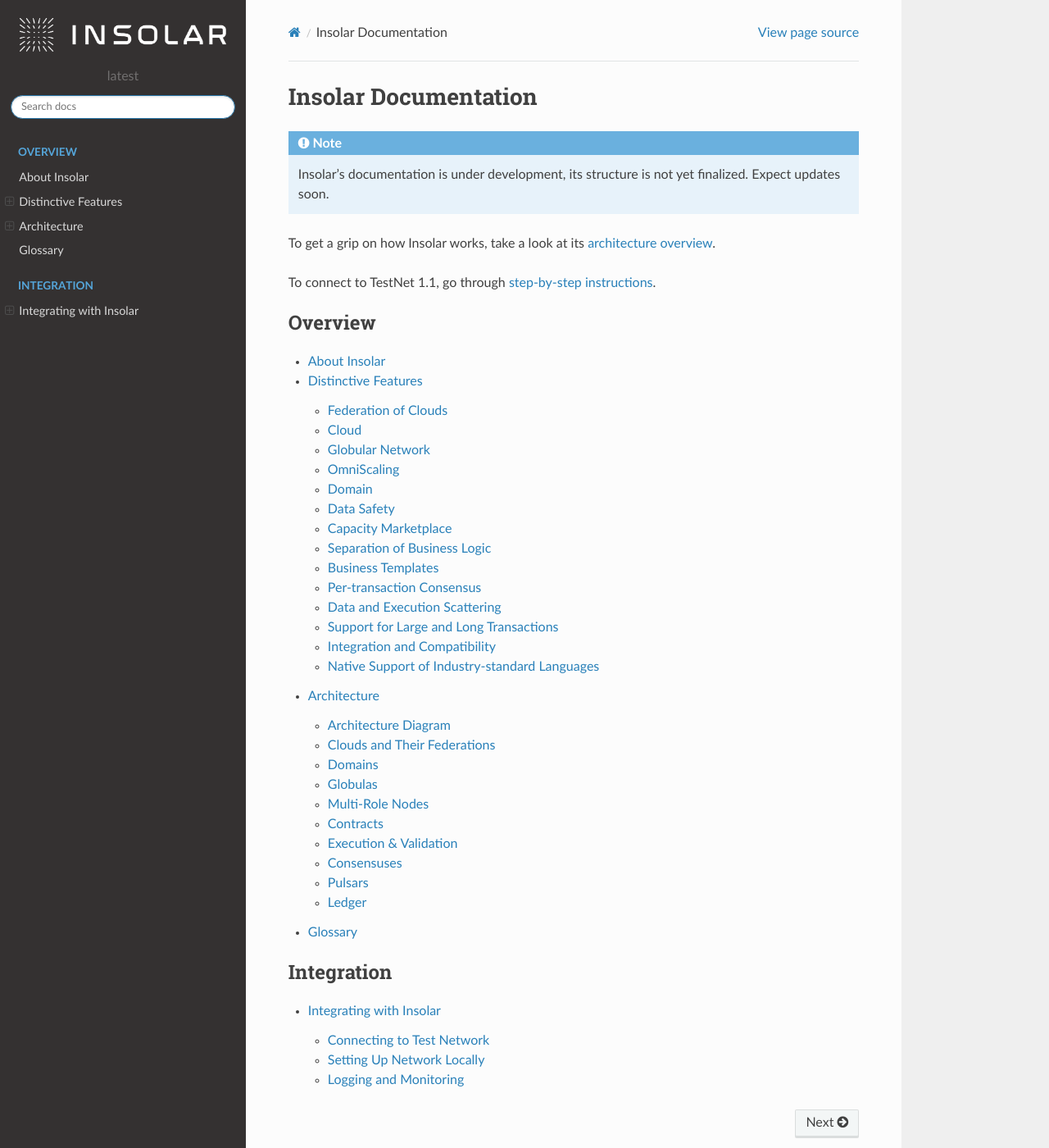
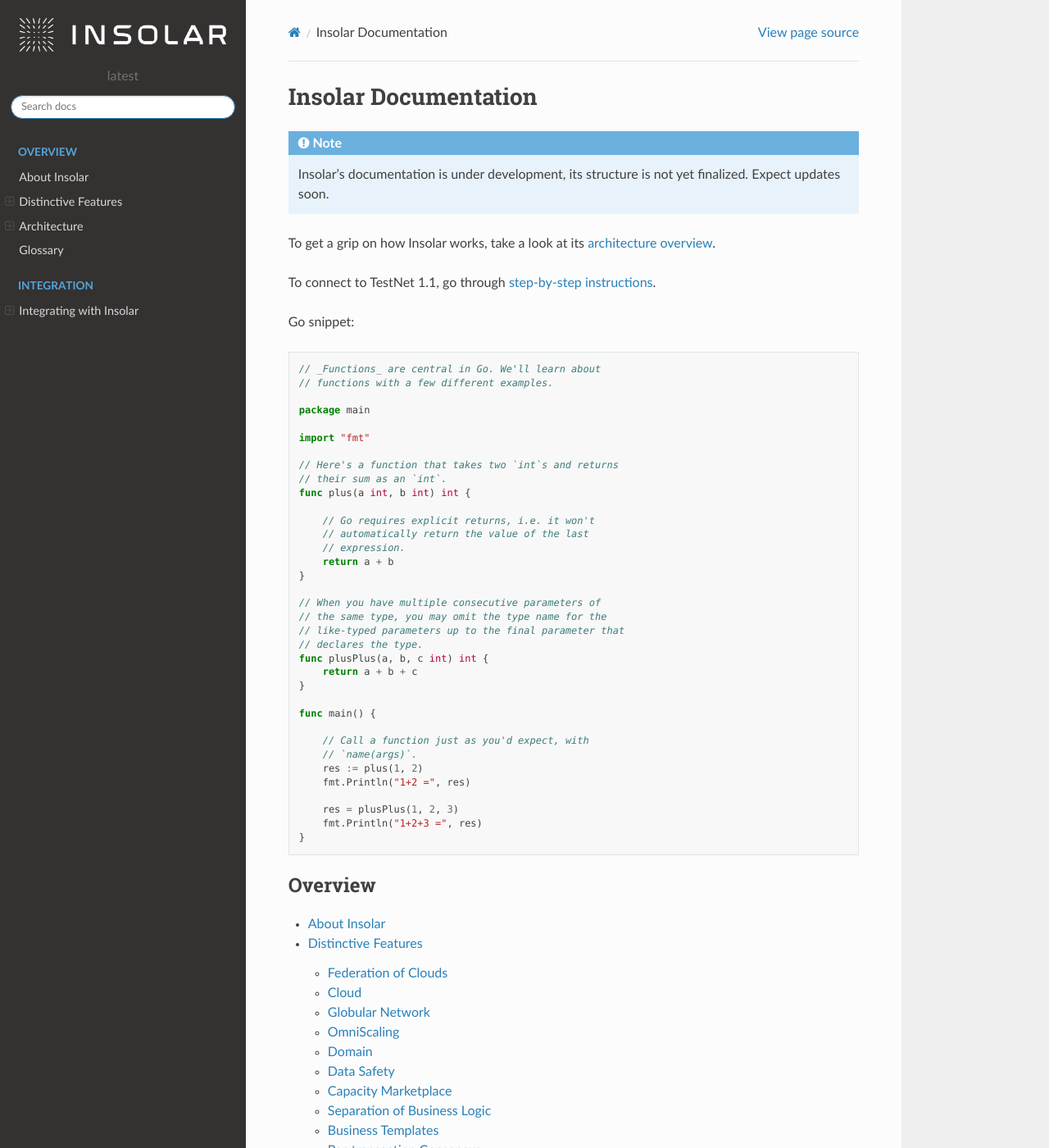
Before and after one commit to sofiayem/rtd-doc-tests, a Sphinx documentation site: the page built from docs/source/index.rst, in a window 1280 px wide and 1400 px high. Shown: the whole window at 82% size. Built offline with Sphinx 7.4.7 and the Read the Docs theme 2.0.0, drawn with Linux system fonts in a browser that asks for light colours.

Commit message:
test build config

```diff
--- a/docs/source/index.rst
+++ b/docs/source/index.rst
@@ -11,6 +11,46 @@
 To get a grip on how Insolar works, take a look at its :ref:`architecture overview <architecture>`.
 
 To connect to TestNet 1.1, go through :ref:`step-by-step instructions <connecting_to_testnet>`.
+
+Go snippet:
+
+.. code-block:: go
+
+   // _Functions_ are central in Go. We'll learn about
+   // functions with a few different examples.
+
+   package main
+
+   import "fmt"
+
+   // Here's a function that takes two `int`s and returns
+   // their sum as an `int`.
+   func plus(a int, b int) int {
+
+       // Go requires explicit returns, i.e. it won't
+       // automatically return the value of the last
+       // expression.
+       return a + b
+   }
+
+   // When you have multiple consecutive parameters of
+   // the same type, you may omit the type name for the
+   // like-typed parameters up to the final parameter that
+   // declares the type.
+   func plusPlus(a, b, c int) int {
+       return a + b + c
+   }
+
+   func main() {
+
+       // Call a function just as you'd expect, with
+       // `name(args)`.
+       res := plus(1, 2)
+       fmt.Println("1+2 =", res)
+
+       res = plusPlus(1, 2, 3)
+       fmt.Println("1+2+3 =", res)
+   }
 
 .. // TODO: Develop a documentation entry point (main page) upon the content's readiness.
 
```
Also changed, not shown: docs/.readthedocs.yml (added).
